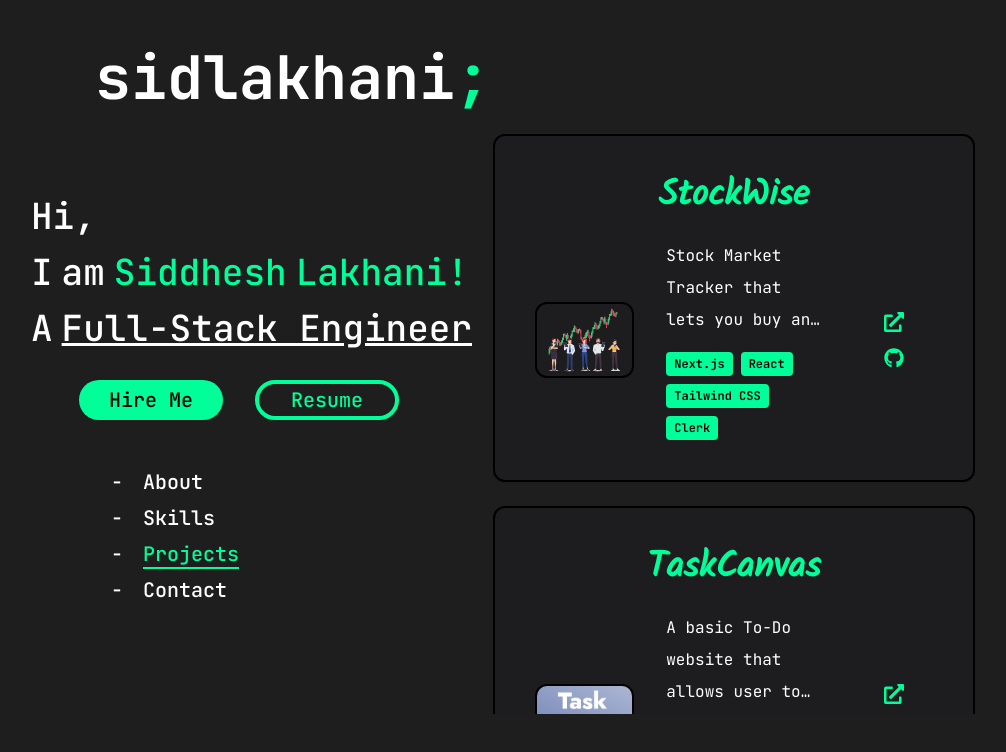
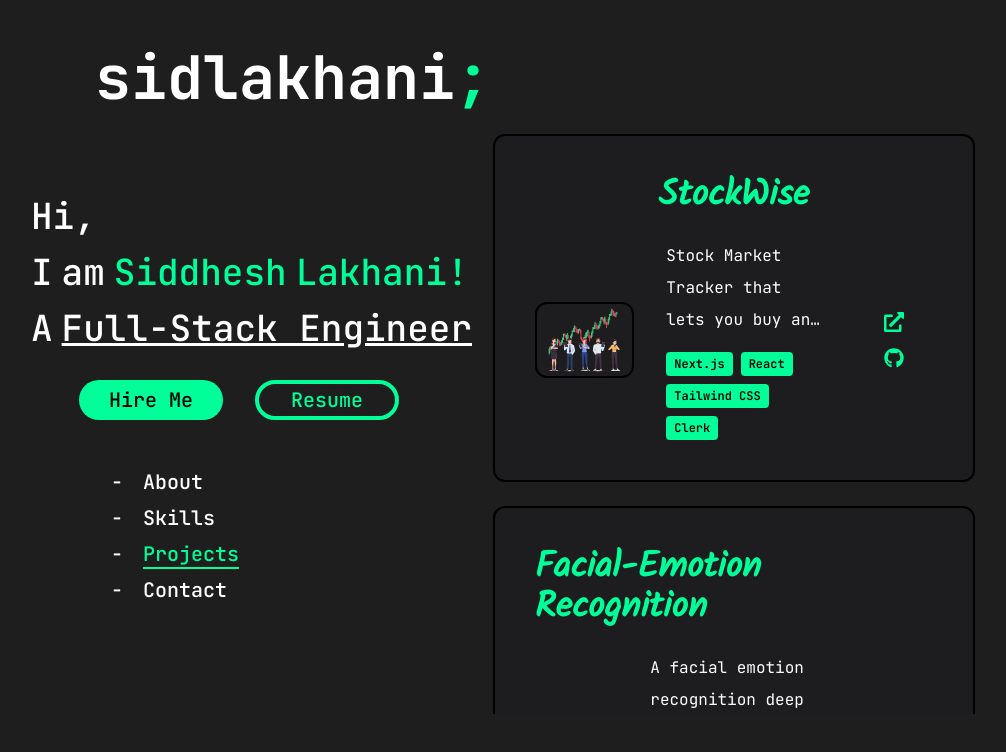
Before and after one commit to sid-lakhani/sidlakhani_pf, a Next.js app: page /projects in a window 1280 px wide. Shown: the top 752 px of the page, without its empty margins (129-1135 px from the left). Built offline with nearby package versions, Linux system fonts and the light colour scheme.

Commit message:
feat: project

```diff
--- a/src/components/ProjectsCard.tsx
+++ b/src/components/ProjectsCard.tsx
@@ -35,6 +35,7 @@
                 </h1>
               </CardHeader>
               <CardContent className="flex flex-row gap-8 items-center justify-center">
+              {project.image ? (
                   <Image
                     src={project.image}
                     alt={project.title}
@@ -42,6 +43,9 @@
                     height={200}
                     className="w-1/4 border-2 border-black rounded-xl"
                   />
+                ) : (
+                  <div className="w-1/4 bg-inherit"></div>
+                )}
                 <div className="flex flex-col w-2/4 gap-4">
                   <p
                     className={`text-md text-white ${
@@ -63,9 +67,11 @@
                   </div>
                 </div>
                 <div className="flex flex-col w-1/4 gap-4 items-center justify-normal text-xl">
+                  {project.link && (
                     <Link href={project.link} className="text-accent">
                       <FaExternalLinkAlt />
                     </Link>
+                  )}
                   <Link href={project.github} className="text-accent">
                     <FaGithub />
                   </Link>
@@ -93,6 +99,7 @@
                         </h1>
                       </CardHeader>
                       <CardContent className="flex flex-col gap-6 items-center justify-center">
+                        {project.image && (
                           <Image
                             src={project.image}
                             alt={project.title}
@@ -100,6 +107,7 @@
                             height={150}
                             className="border-2 border-primary rounded-xl"
                           />
+                        )}
                         <p
                           className={`text-md text-primary ${
                             isExpanded ? "" : "truncate-description"
@@ -119,9 +127,11 @@
                           ))}
                         </div>
                         <div className="flex flex-row gap-6 items-center justify-center text-xl">
+                          {project.link && (
                             <Link href={project.link} className="text-primary">
                               <FaExternalLinkAlt />
                             </Link>
+                          )}
                           <Link href={project.github} className="text-primary">
                             <FaGithub />
                           </Link>
--- a/src/constants/projects.tsx
+++ b/src/constants/projects.tsx
@@ -9,6 +9,13 @@
     category: ["Next.js", "React", "Tailwind CSS", "Clerk"],
   },
   {
+    title: "Facial-Emotion Recognition",
+    description:
+      "A facial emotion recognition deep learning model that detects emotions of a person using their webcam.",
+    github: "https://github.com/sid-lakhani/fer-ml",
+    category: ["Python", "Tensorflow", "OpenCV"],
+  },
+  {
     title: "TaskCanvas",
     description:
       "A basic To-Do website that allows user to add, delete and mark tasks as completed.",
```
Lines whose indentation alone changed are shown as unchanged.
